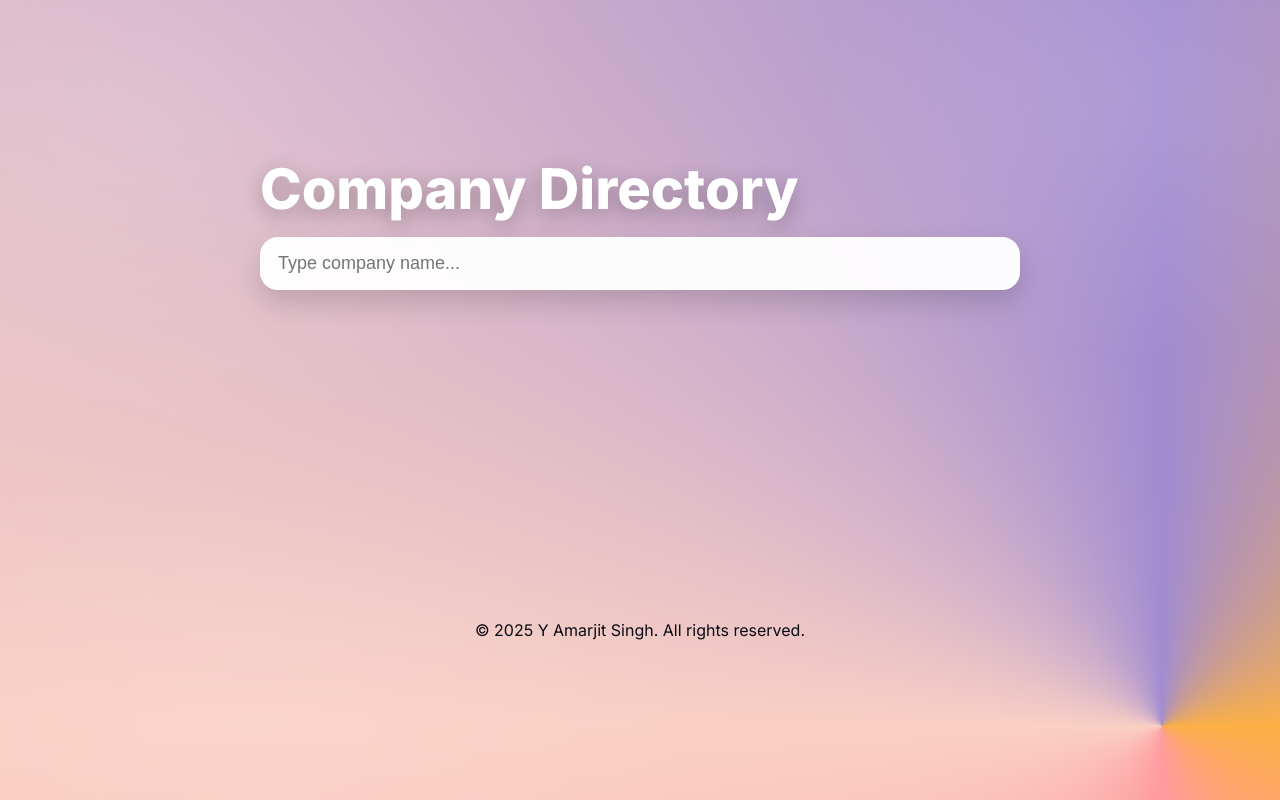
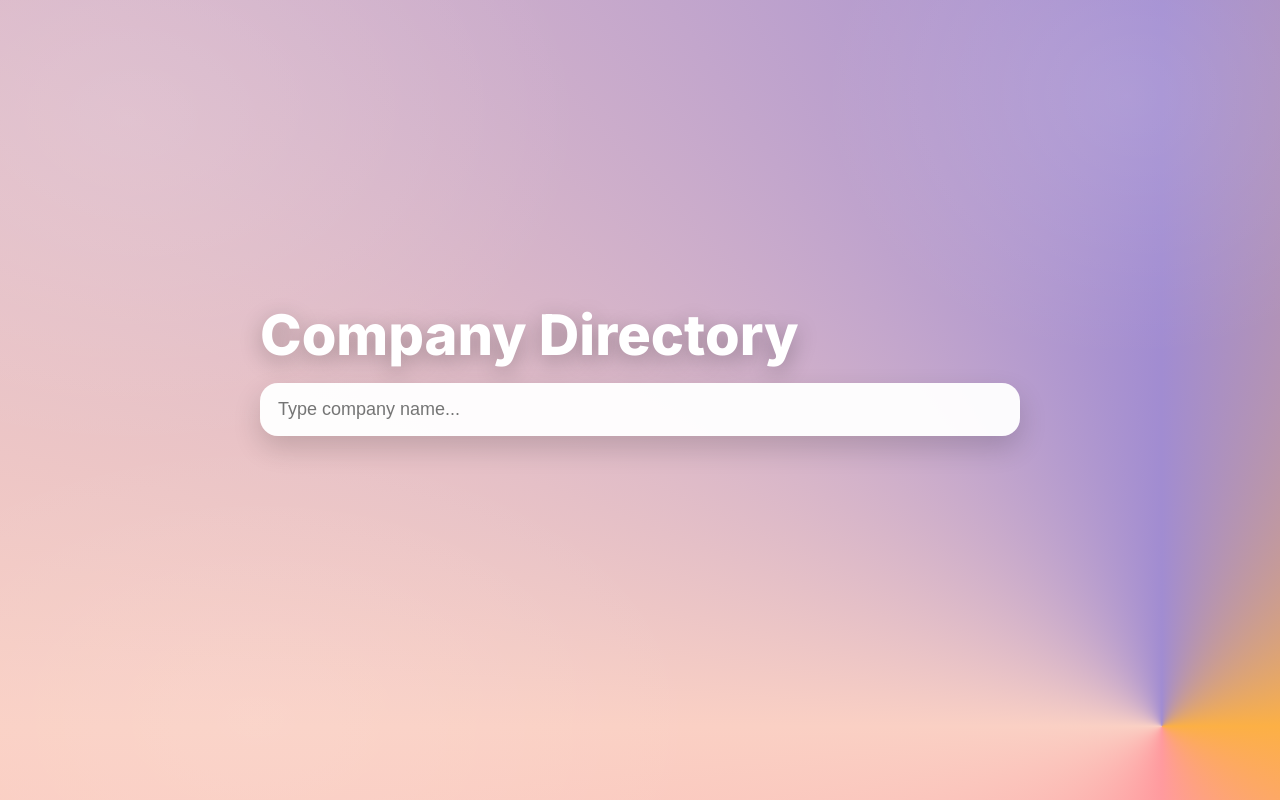
Before and after one commit to amarmeitei1990-glitch/company-directory, a plain HTML site: page index.html in a window 1280 px wide. Drawn offline with Linux system fonts and the light colour scheme.

Commit message:
Update index.html

```diff
--- a/index.html
+++ b/index.html
@@ -27,9 +27,5 @@
       </div>
     </div>
   </main>
- <footer class="copyright">
-  © 2025 Y Amarjit Singh. All rights reserved.
-</footer>
-  <script defer src="app.js"></script>
 </body>
 </html>
```
